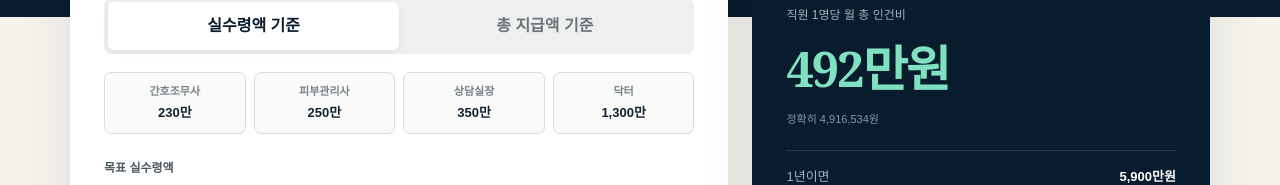
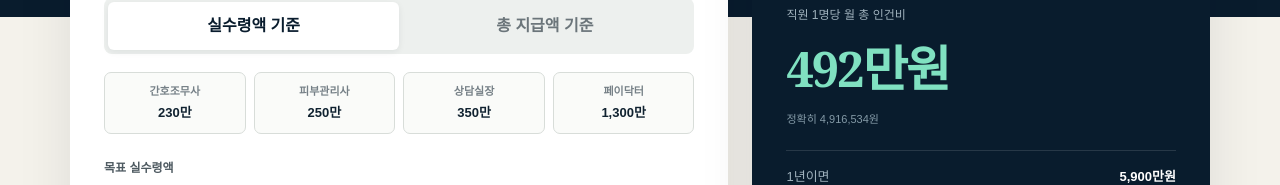
Before and after one commit to luffy7856/thefount-payroll-calculator, a Next.js app in the folder thefount-payroll-calculator/: page / in a window 1280 px wide. Shown: the part 728-913 px from the top of the page. Built offline with nearby package versions, Linux system fonts and the light colour scheme; no server answers.

Commit message:
닥터를 페이닥터로 원복

```diff
--- a/thefount-payroll-calculator/app/page.tsx
+++ b/thefount-payroll-calculator/app/page.tsx
@@ -3,7 +3,7 @@ import { FormEvent, useMemo, useState } from 'react';
 import { calculatePayroll, formatEasyWon, formatWon, type CalculationInput } from './payroll';
 import { SiteFooter, SiteHeader } from './site-chrome';
 import { Guide, GuideLabel } from './input-guide';
-const presets = [['간호조무사',2300000],['피부관리사',2500000],['상담실장',3500000],['닥터',13000000]] as const;
+const presets = [['간호조무사',2300000],['피부관리사',2500000],['상담실장',3500000],['페이닥터',13000000]] as const;
 const initial:CalculationInput={inputType:'net',amount:3500000,dependents:1,children:0,employerSize:'under150',durunuri:false,smallWorkplace:false,overtime:0,night:0,holiday:0,meal:0,childcare:0,transport:0};
 function MoneyInput({value,onChange,label}:{value:number;onChange:(v:number)=>void;label:string}){return <input aria-label={label} inputMode="numeric" value={value?value.toLocaleString('ko-KR'):''} onChange={e=>onChange(Number(e.target.value.replace(/\D/g,'')))} placeholder="0"/>}
 export default function Home(){
```
